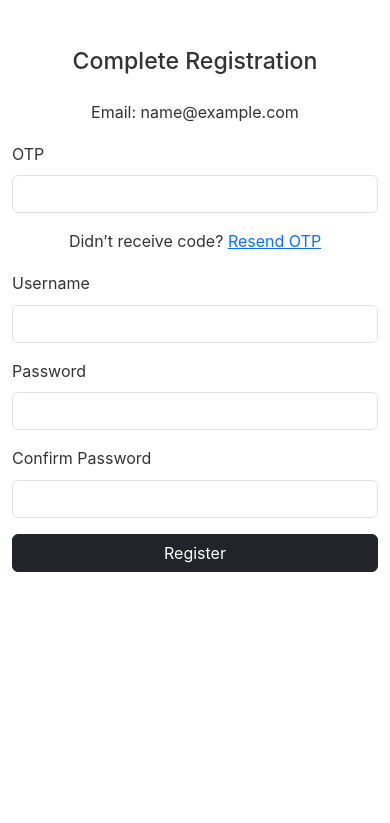
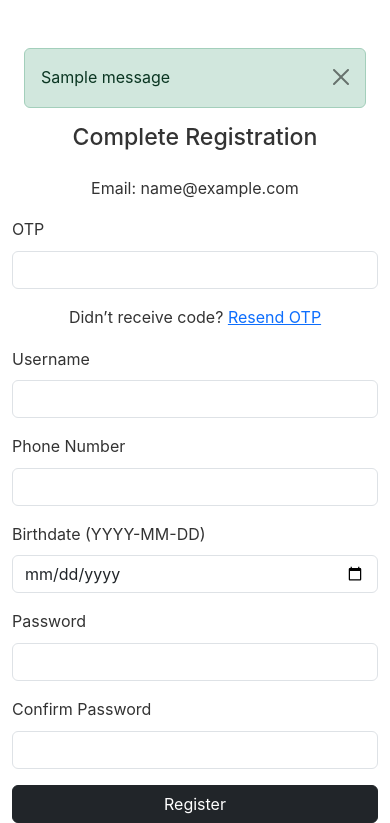
Before and after one commit to NinoWino/SecurityProj, a Flask app: template templates/register_details.html in a window 390 px wide. Shown: the part 81-904 px from the top of the page. Before the commit the page ends 653 px from the top, so only its background shows below. Run offline with Flask 3, Linux system fonts and the light colour scheme; tables that the repository leaves empty hold one stand-in row (values such as "Sample post"); the template is opened without the code that fills it: values that come from a table or form of the project are taken from there, most other values are stand-ins (such as "Sample title", 1, 10 or a date in 2020); one stand-in notice (Sample message) is shown; some libraries are stand-ins or nearby versions.

Commit message:
added phone n bday on reg w email check add the rest ltr i push 1st

```diff
--- a/app.py
+++ b/app.py
@@ -503,15 +503,62 @@ def security():
 @app.route('/register/email', methods=['GET', 'POST'])
 def register_email():
     from forms import EmailForm
+    from sqlalchemy import func
+    import re
+
     form = EmailForm()
 
     if form.validate_on_submit():
-        email = form.email.data.strip()
+        email = form.email.data.strip().lower()
+        local_part = email.split('@')[0]
+        domain = email.split('@')[1]
 
+        disposable_domains = [
+            "mailinator.com", "tempmail.com", "10minutemail.com", "guerrillamail.com",
+            "trashmail.com", "maildrop.cc", "yopmail.com", "getnada.com", "sharklasers.com",
+            "spamgourmet.com", "mintemail.com", "fenexy.com", "mail.tm",
+            "emailtemporario.com", "temporaryemail.com", "throwawaymail.com"
+        ]
+        if domain in disposable_domains:
+            flash('This email is not allowed for registration.', 'danger')
+            return redirect(url_for('register_email'))
+
+        # Bot and disposable email patterns
+        bot_patterns = [
+            r"test\d*@", r"fake\d*@", r"bot\d*@",
+            r"(noreply|no-reply|donotreply)",
+            r"(mailinator|tempmail|10minutemail|guerrillamail|dispostable|trashmail|maildrop|yopmail|getnada|spamgourmet|sharklasers|mintemail|fenexy|mail.tm|emailtemporario|temporaryemail|throwawaymail)"
+        ]
+
+        for pattern in bot_patterns:
+            if re.search(pattern, email):
+                flash('This email is not allowed for registration.', 'danger')
+                return redirect(url_for('register_email'))
+
+        # Block repeated substring usernames (e.g., abcabcabc)
+        for i in range(1, len(local_part) // 2):
+            segment = local_part[:i]
+            repeat_count = len(local_part) // len(segment)
+            if segment * repeat_count == local_part:
+                flash('This email is not allowed for registration.', 'danger')
+                return redirect(url_for('register_email'))
+
+        # Already exists check
         if User.query.filter_by(email=email).first():
-            flash('Email is already registered. Please log in.', 'danger')
-            return redirect(url_for('login'))
+            flash('This email is not allowed for registration.', 'danger')
+            return redirect(url_for('register_email'))
 
+        # Repetition detection: Flag if too many similar usernames exist
+        prefix = re.sub(r'\d+$', '', local_part)  # base without trailing digits
+        if prefix:
+            similar_count = User.query.filter(
+                func.lower(User.email).like(f"{prefix.lower()}%@{domain}")
+            ).count()
+            if similar_count >= 3:
+                flash('This email is not allowed for registration.', 'danger')
+                return redirect(url_for('register_email'))
+
+        # Generate OTP
         otp = f"{random.randint(0, 999999):06d}"
         session['register_email'] = email
         session['register_otp'] = otp
@@ -529,6 +576,8 @@ def register_email():
         return redirect(url_for('register_details'))
 
     return render_template('register_email.html', form=form)
+
+
 
 
 @app.route('/register/details', methods=['GET', 'POST'])
@@ -571,6 +620,8 @@ def register_details():
             username=form.username.data.strip(),
             email=email,
             password=generate_password_hash(form.password.data),
+            phone=form.phone.data.strip(),
+            birthdate=form.birthdate.data,
             role_id=1
         )
         db.session.add(new_user)
--- a/forms.py
+++ b/forms.py
@@ -1,6 +1,6 @@
 from flask_wtf import FlaskForm
-from wtforms import StringField, PasswordField, SubmitField
-from wtforms.validators import DataRequired, Email, EqualTo, Length
+from wtforms import StringField, PasswordField, SubmitField, DateField
+from wtforms.validators import DataRequired, Email, EqualTo, Length ,ValidationError, Regexp
 from flask_wtf.recaptcha import RecaptchaField
 from wtforms import ValidationError
 from flask_login import current_user
@@ -92,33 +92,41 @@ class EmailForm(FlaskForm):
     submit = SubmitField('Next')
 
 class RegisterDetailsForm(FlaskForm):
-    otp = StringField('OTP', validators=[DataRequired(), Length(min=6, max=6)])  # placeholder, implement verification later
+    otp = StringField('OTP', validators=[DataRequired(), Length(min=6, max=6)])
+
     username = StringField('Username', validators=[
         DataRequired(),
         Length(min=3, max=25, message="Username must be 3-25 characters.")
     ])
+
+    phone = StringField('Phone Number', validators=[
+        DataRequired(),
+        Regexp(r'^\+?\d{8,15}$', message='Enter a valid phone number.')
+    ])
+
+    birthdate = DateField('Birthdate (YYYY-MM-DD)', format='%Y-%m-%d', validators=[DataRequired()])
+
     password = PasswordField('Password', validators=[
         DataRequired(),
         Length(min=8, message='At least 8 characters.')
     ])
+
     confirm_password = PasswordField('Confirm Password', validators=[
         DataRequired(),
         EqualTo('password', message='Passwords must match.')
     ])
+
     submit = SubmitField('Register')
 
-class ChangeUsernameForm(FlaskForm):
-    new_username = StringField('New Username', validators=[
-        DataRequired(),
-        Length(min=3, max=25, message="Username must be 3-25 characters.")
-    ])
-    submit = SubmitField('Change Username')
+    def validate_phone(self, field):
+        from models import User
+        if User.query.filter_by(phone=field.data.strip()).first():
+            raise ValidationError('This phone number is already in use.')
 
-    def validate_new_username(self, field):
+    def validate_username(self, field):
         from models import User
-        user = User.query.filter_by(username=field.data).first()
-        if user and user.id != current_user.id:
-            raise ValidationError('Username is already taken.')
+        if User.query.filter_by(username=field.data.strip()).first():
+            raise ValidationError('Username already taken.')
 
 class ChangeEmailForm(FlaskForm):
     new_email = StringField('New Email', validators=[
--- a/templates/register_details.html
+++ b/templates/register_details.html
@@ -1,7 +1,24 @@
 {% extends "base.html" %}
 {% block content %}
+
 <div class="container mt-5">
   <div class="col-md-5 mx-auto">
+
+        <!-- ✅ Flash messages block -->
+    <div class="container mt-3">
+      {% with messages = get_flashed_messages(with_categories=true) %}
+        {% if messages %}
+          {% for category, message in messages %}
+            <div class="alert alert-{{ category }} alert-dismissible fade show" role="alert">
+              {{ message }}
+              <button type="button" class="btn-close" data-bs-dismiss="alert" aria-label="Close"></button>
+            </div>
+          {% endfor %}
+        {% endif %}
+      {% endwith %}
+    </div>
+    <!-- ✅ End flash block -->
+
     <h3 class="text-center mb-4">Complete Registration</h3>
     <p class="text-center">Email: {{ email }}</p>
     <form method="POST">
@@ -27,6 +44,25 @@
       </div>
 
       <div class="mb-3">
+        {{ form.phone.label(class="form-label") }}
+        {{ form.phone(class="form-control") }}
+        {% for error in form.phone.errors %}
+          <div class="text-danger">{{ error }}</div>
+        {% endfor %}
+      </div>
+
+
+
+      <div class="mb-3">
+        {{ form.birthdate.label(class="form-label") }}
+        {{ form.birthdate(class="form-control", type="date") }}
+        {% for error in form.birthdate.errors %}
+          <div class="text-danger">{{ error }}</div>
+        {% endfor %}
+      </div>
+
+
+      <div class="mb-3">
         {{ form.password.label(class="form-label") }}
         {{ form.password(class="form-control") }}
         {% for error in form.password.errors %}
@@ -42,6 +78,9 @@
         {% endfor %}
       </div>
 
+
+
+
       {{ form.submit(class="btn btn-dark w-100") }}
     </form>
   </div>
```
Also changed, not shown: models.py (+20 -17 lines), templates/register_email.html (+16 -0 lines).
